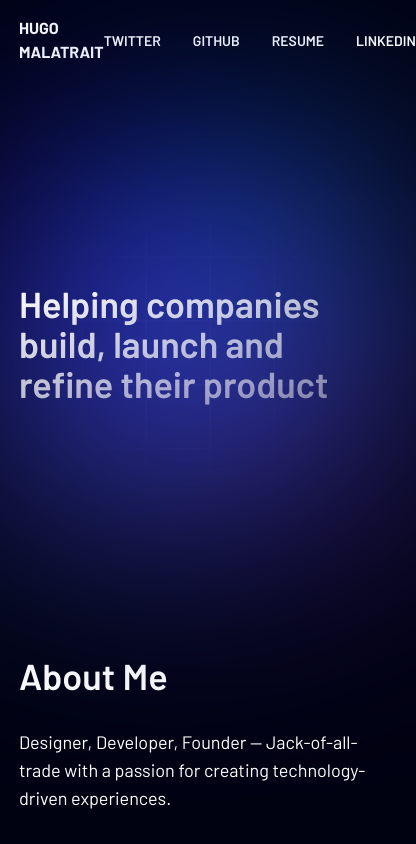
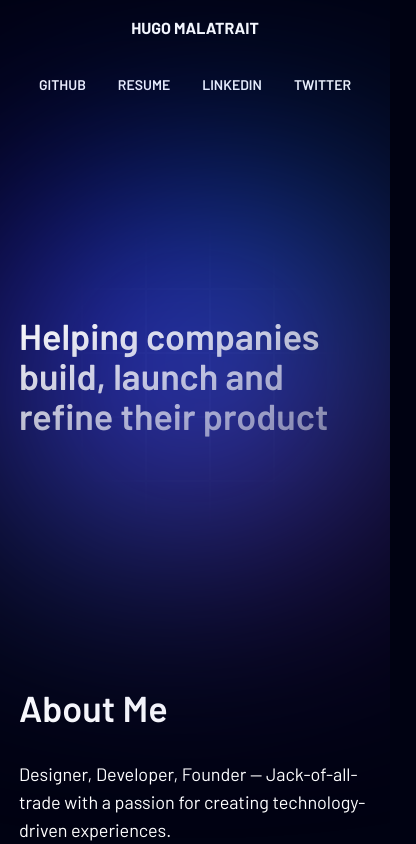
Before and after one commit to fafifox/hugomalatrait-v2, a Next.js app: page / in a window 390 px wide. Shown: the top 844 px of the page, 416 px wide, since content can reach past the window. Built offline with nearby package versions, Linux system fonts and the light colour scheme.

Commit message:
responsive nav

```diff
--- a/components/Header.tsx
+++ b/components/Header.tsx
@@ -3,11 +3,6 @@ import React from "react";
 import { motion } from "framer-motion";
 
 const navigation = [
-    {
-        name: "Twitter",
-        link: "https://twitter.com/fafif0x",
-        isExternal: true,
-    },
     {
         name: "Github",
         link: "https://github.com/fafifox",
@@ -23,12 +18,17 @@ const navigation = [
         link: "https://www.linkedin.com/in/hugomalatrait",
         isExternal: true,
     },
+    {
+        name: "Twitter",
+        link: "https://twitter.com/fafif0x",
+        isExternal: true,
+    },
 ];
 
 export const Header = () => {
     return (
         <header>
-            <nav className="flex flex-row items-center justify-between mt-4">
+            <nav className="flex flex-row flex-wrap items-center justify-center mt-4 space-y-8 md:justify-between ">
                 <h1 className="font-bold text-white uppercase text-md">Hugo Malatrait</h1>
                 <div className="space-x-8">
                     {navigation.map((link, i) => (
```
